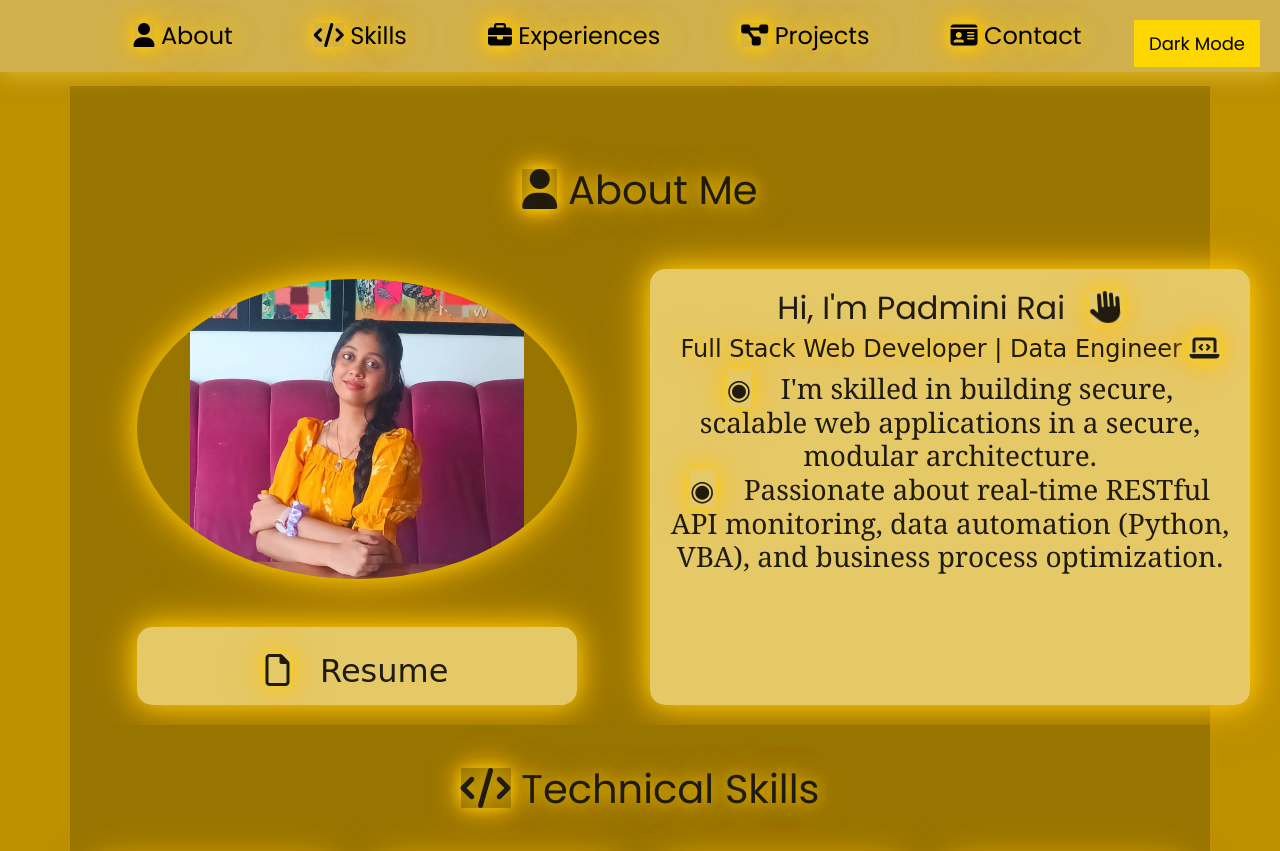
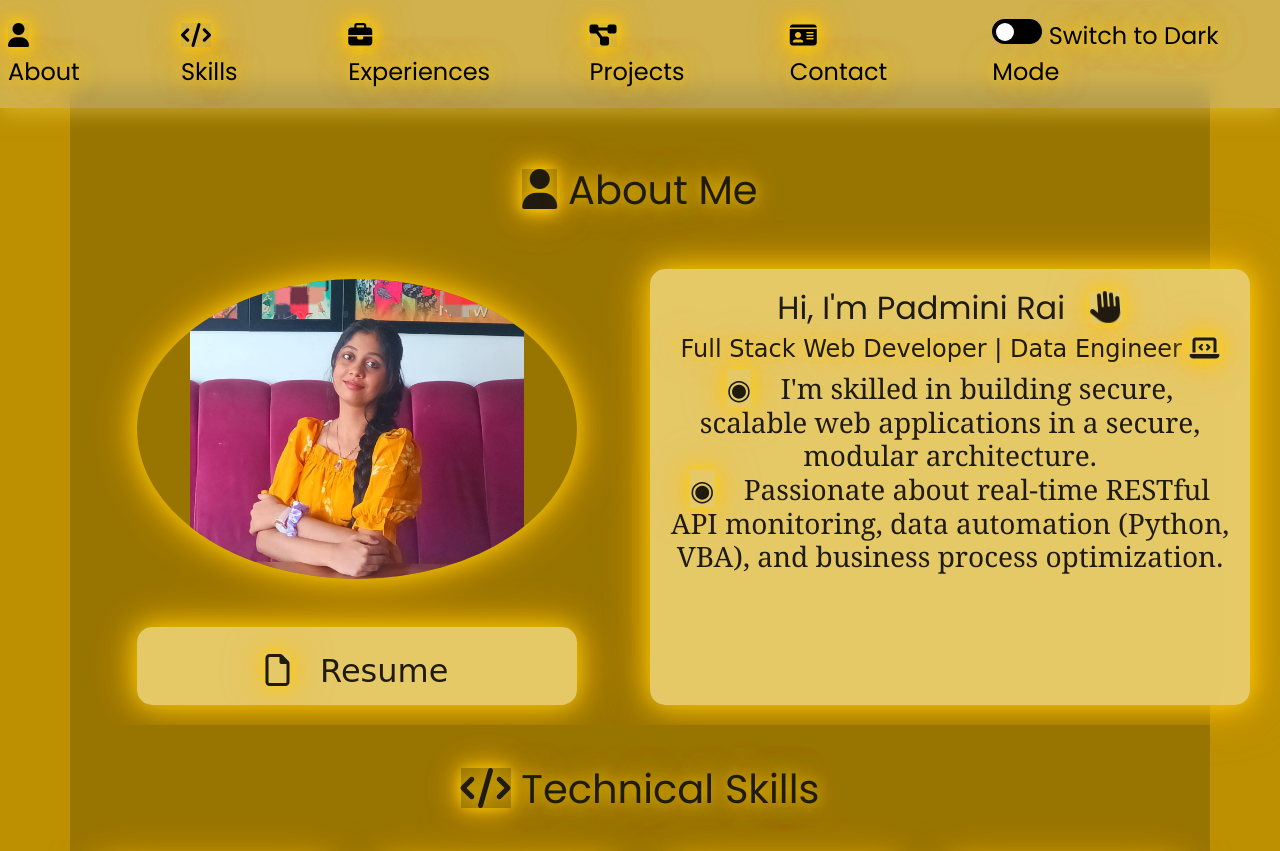
Before and after one commit to remote007/portfolio, a plain HTML site: page index.html in a window 1280 px wide. Shown: the top 851 px of the page. Drawn offline with nearby package versions, Linux system fonts and the light colour scheme.

Commit message:
portfolio

```diff
--- a/darkmode_style.css
+++ b/darkmode_style.css
@@ -56,8 +56,78 @@
   .dark-mode .profile-image img {
         background: rgba(50, 50, 50, 0.9);
     }
+
   .dark-mode section{
     box-shadow: 0 0 15px rgba(255, 215, 0, 0.8),
     0 0 30px rgba(255, 185, 0, 0.6),
     0 0 45px rgba(255, 165, 0, 0.4);
   }
+
+/* Toggle Switch Container */
+.mode-toggle {
+    position: fixed;
+    /*top: 20px;
+    right: 20px; */
+    /* display: flex; */
+    align-items: center;
+    justify-content: center;
+    /* gap: 10px; */
+    /* font-size: 16px;
+    font-weight: bold; */
+    color: #000;
+  }
+
+  /* Toggle Switch */
+  .switch {
+    position: relative;
+    width: 50px;
+    height: 25px;
+  }
+
+  .switch input {
+    display: none;
+  }
+
+  .slider {
+    position: absolute;
+    cursor: pointer;
+    top: 0;
+    left: 0;
+    right: 0;
+    bottom: 0;
+    background-color: black;
+    transition: 0.4s;
+    border-radius: 25px;
+  }
+
+  .slider:before {
+    content: "";
+    position: absolute;
+    height: 18px;
+    width: 18px;
+    left: 4px;
+    bottom: 3.5px;
+    background-color: white;
+    transition: 0.4s;
+    border-radius: 50%;
+  }
+
+  /* Dark Mode Toggle */
+  input:checked + .slider {
+    background-color: gold;
+  }
+
+  input:checked + .slider:before {
+    transform: translateX(24px);
+  }
+
+  /* Dark Mode Styling */
+  .dark-mode {
+    background-color: #121212;
+    color: white;
+    transition: background 0.4s ease, color 0.4s ease;
+  }
+
+  .dark-mode .mode-toggle {
+    color: white;
+  }
--- a/index.html
+++ b/index.html
@@ -43,7 +43,16 @@ document.addEventListener("DOMContentLoaded", function () {
                     <li class="nav-item"><a class="nav-link" href="#experience"><i class="fa-solid fa-briefcase"></i> Experiences</a></li>
                     <li class="nav-item"><a class="nav-link" href="#projects"><i class="fa-solid fa-diagram-project"></i> Projects</a></li>
                     <li class="nav-item"><a class="nav-link" href="#contact"><i class="fa-solid fa-id-card"></i> Contact</a></li>
-                    <li><button id="dark-mode-toggle" style="position: fixed; top: 20px; right: 20px; padding: 10px 15px; font-size: 18px; background: #FFD700; border: none; cursor: pointer; z-index: 1001;">Dark Mode</button></li>
+                    <!-- <li><button id="dark-mode-toggle" style="position: fixed; top: 20px; right: 20px; padding: 10px 15px; font-size: 18px; background: #FFD700; border: none; cursor: pointer; z-index: 1001;">Dark Mode</button></li> -->
+                    <li class="nav-item">
+                      <div class="mode-toggle nav-link" id="toggle-div">
+                        <label class="switch">
+                            <input type="checkbox" id="dark-mode-toggle">
+                            <span class="slider round"></span>
+                        </label>
+                        <span id="mode-text">Switch to Dark Mode</span>
+                      </div>
+                    </li>
                 </ul>
             </div>
         </div>
--- a/script.js
+++ b/script.js
@@ -1,6 +1,8 @@
 
 document.querySelectorAll('.nav-link').forEach(anchor => {
     anchor.addEventListener('click', function(e) {
+        if(this.id == "toggle-div")
+            return;
         e.preventDefault();
         const targetId = this.getAttribute('href').substring(1);
         const targetElement = document.getElementById(targetId);
@@ -32,25 +34,28 @@ document.addEventListener("DOMContentLoaded", function () {
         observer.observe(element);
     });
 
-    const darkModeToggle = document.getElementById("dark-mode-toggle");
+    const toggleSwitch = document.getElementById("dark-mode-toggle");
     const body = document.body;
+    const modeText = document.getElementById("mode-text");
 
-    // Check localStorage for dark mode preference
+    // Check localStorage for saved theme
     if (localStorage.getItem("darkMode") === "enabled") {
       body.classList.add("dark-mode");
+      toggleSwitch.checked = true;
+      modeText.textContent = "Switch to Light Mode";
     }
 
-    // Toggle dark mode on button click
-    darkModeToggle.addEventListener("click", function () {
+    // Toggle dark mode on switch change
+    toggleSwitch.addEventListener("change", () => {
       body.classList.toggle("dark-mode");
 
-      // Save preference in localStorage
+      // Update text and save preference
       if (body.classList.contains("dark-mode")) {
+        modeText.textContent = "Switch to Light Mode";
         localStorage.setItem("darkMode", "enabled");
-        darkModeToggle.textContent = "Light Mode";
       } else {
+        modeText.textContent = "Switch to Dark Mode";
         localStorage.setItem("darkMode", "disabled");
-        darkModeToggle.textContent = "Dark Mode";
       }
     });
 
```
